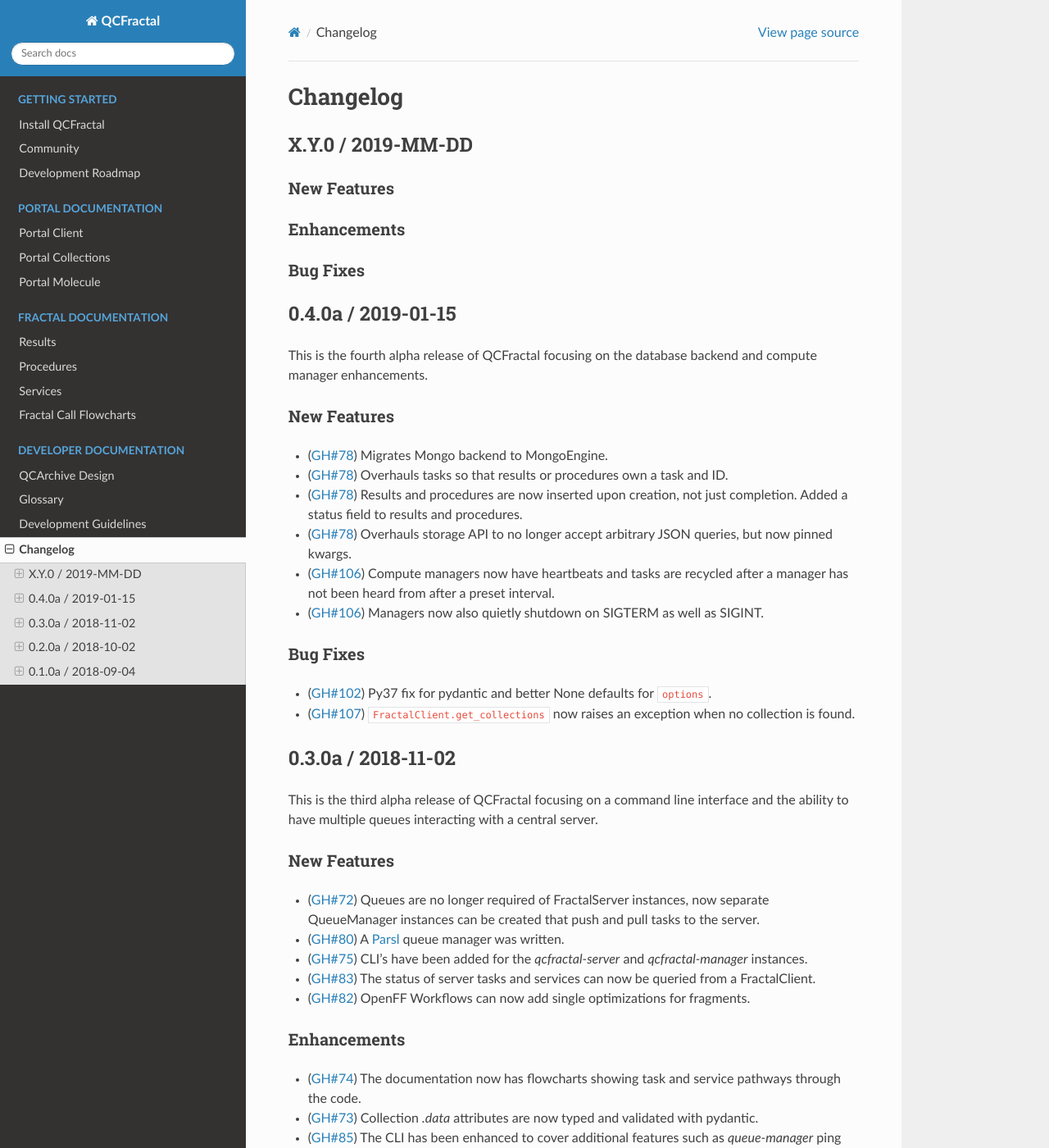
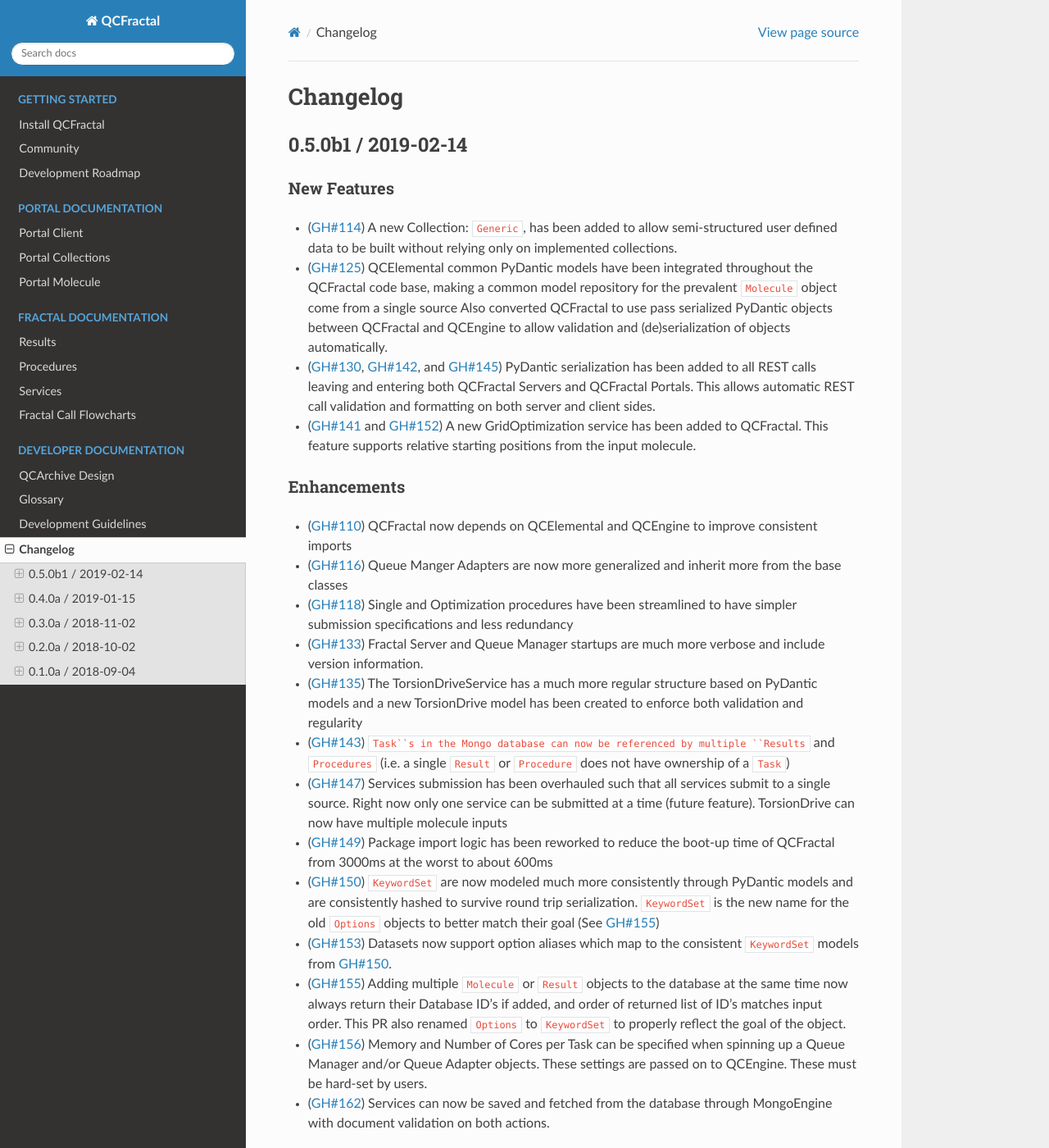
Before and after one commit to MolSSI/QCFractal, a Sphinx documentation site: the page built from docs/source/changelog.rst, in a window 1280 px wide and 1400 px high. Shown: the whole window at 82% size. Built offline with Sphinx 7.4.7 and the Read the Docs theme 2.0.0, drawn with Linux system fonts in a browser that asks for light colours; the version number could not be read and is left out; some of the changed text lies outside the part shown.

Commit message:
Update Changelog for 0.5.0b1

```diff
--- a/docs/source/changelog.rst
+++ b/docs/source/changelog.rst
@@ -1,17 +1,58 @@
 Changelog
 =========
 
-X.Y.0 / 2019-MM-DD
+.. Use headers commented below commented as templates
+
+.. X.Y.0 / 2019-MM-DD
+.. -------------------
+..
+.. New Features
+.. ++++++++++++
+..
+.. Enhancements
+.. ++++++++++++
+..
+.. Bug Fixes
+.. +++++++++
+
+0.5.0b1 / 2019-02-14
 -------------------
 
 New Features
 ++++++++++++
+- (:pr:`114`) A new Collection: ``Generic``, has been added to allow semi-structured user defined data to be built without relying only on implemented collections.
+- (:pr:`125`) QCElemental common PyDantic models have been integrated throughout the QCFractal code base, making a common model repository for the prevalent ``Molecule`` object come from a single source
+  Also converted QCFractal to use pass serialized PyDantic objects between QCFractal and QCEngine to allow validation and (de)serialization of objects automatically.
+- (:pr:`130`, :pr:`142`, and :pr:`145`) PyDantic serialization has been added to all REST calls leaving and entering both QCFractal Servers and QCFractal Portals. This allows automatic REST call validation and formatting on both server and client sides.
+- (:pr:`141` and :pr:`152`) A new GridOptimization service has been added to QCFractal. This feature supports relative starting positions from the input molecule.
 
 Enhancements
 ++++++++++++
+- (:pr:`110`) QCFractal now depends on QCElemental and QCEngine to improve consistent imports
+- (:pr:`116`) Queue Manger Adapters are now more generalized and inherit more from the base classes
+- (:pr:`118`) Single and Optimization procedures have been streamlined to have simpler submission specifications and less redundancy
+- (:pr:`133`) Fractal Server and Queue Manager startups are much more verbose and include version information.
+- (:pr:`135`) The TorsionDriveService has a much more regular structure based on PyDantic models and a new TorsionDrive model has been created to enforce both validation and regularity
+- (:pr:`143`) ``Task``s in the Mongo database can now be referenced by multiple ``Results`` and ``Procedures`` (i.e. a single ``Result`` or ``Procedure`` does not have ownership of a ``Task``)
+- (:pr:`147`) Services submission has been overhauled such that all services submit to a single source. Right now only one service can be submitted at a time (future feature).
+  TorsionDrive can now have multiple molecule inputs
+- (:pr:`149`) Package import logic has been reworked to reduce the boot-up time of QCFractal from 3000ms at the worst to about 600ms
+- (:pr:`150`) ``KeywordSet`` are now modeled much more consistently through PyDantic models and are consistently hashed to survive round trip serialization.
+  ``KeywordSet`` is the new name for the old ``Options`` objects to better match their goal (See :pr:`155`)
+- (:pr:`153`) Datasets now support option aliases which map to the consistent ``KeywordSet`` models from :pr:`150`.
+- (:pr:`155`) Adding multiple ``Molecule`` or ``Result`` objects to the database at the same time now always return their Database ID's if added, and order of returned list of ID's matches input order.
+  This PR also renamed ``Options`` to ``KeywordSet`` to properly reflect the goal of the object.
+- (:pr:`156`) Memory and Number of Cores per Task can be specified when spinning up a Queue Manager and/or Queue Adapter objects.
+  These settings are passed on to QCEngine. These must be hard-set by users.
+- (:pr:`162`) Services can now be saved and fetched from the database through MongoEngine with document validation on both actions.
 
 Bug Fixes
 +++++++++
+- (:pr:`132`) Fixed MongoEngine Socket bug where calling some functions before others resulted in a bug due to lack of initialized variables
+- (:pr:`133`) Molecule objects cannot be oriented once they enter the QCFractal ecosystem. Molecules also cannot be oriented by programs invoked by the QCFractal ecosystem
+- (:pr:`146`) CI environments have been simplified to make maintaining them easier and improve test coverage and find more bugs
+- (:pr:`158`) Database addition documents in general will strip IDs from the input dictionary which caused issues from MongoEngine having a special treatment for the dictionary key "id".
+
 
 0.4.0a / 2019-01-15
 -------------------
```
